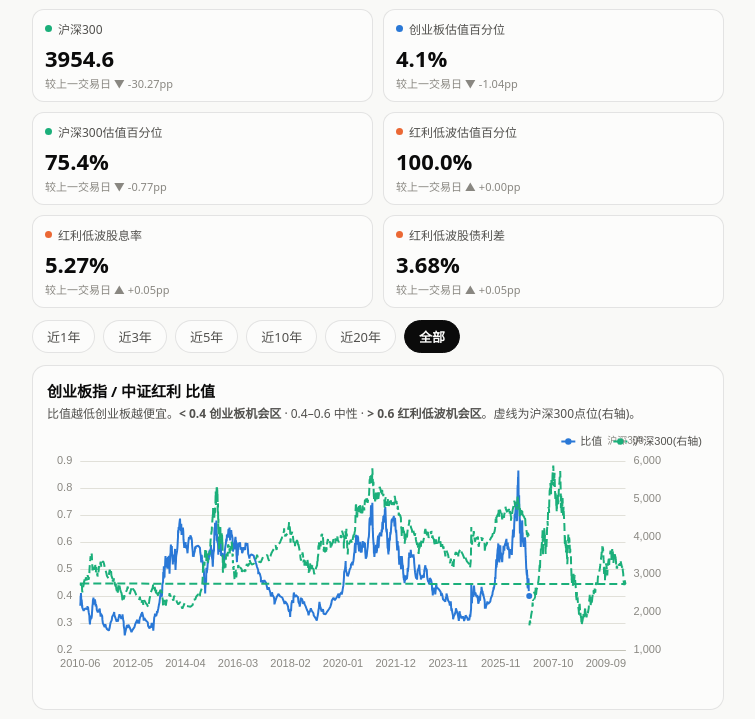
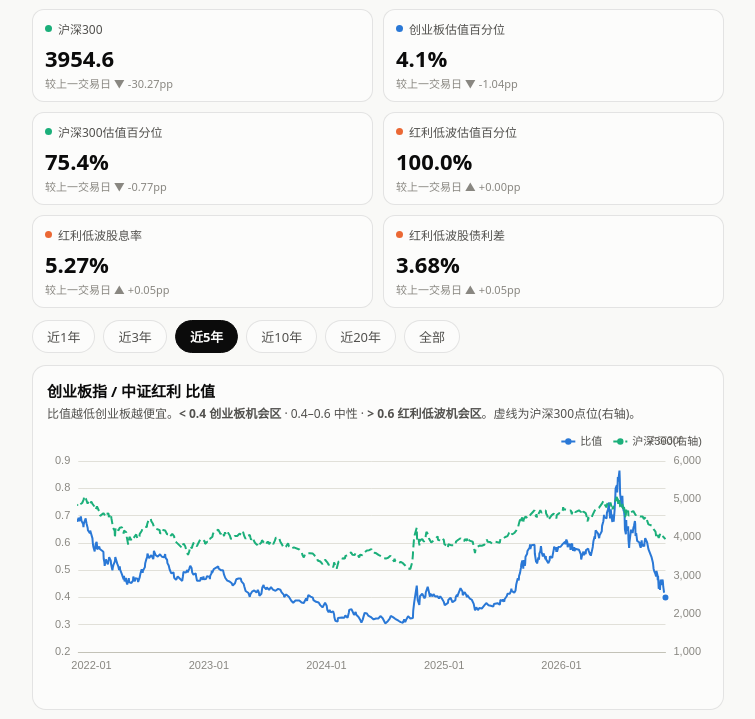
Before and after one commit to shenlong77/jiance, a plain HTML site: page docs/index.html in a window 1280 px wide. Shown: the part 209-928 px from the top of the page, without its empty margins (262-1017 px from the left). Drawn offline with Linux system fonts and the light colour scheme.

Commit message:
feat: 图表共享时间轴+固定轴标签宽度, 各图坐标轴对齐; 时间档切换全局同步, 默认近5年
Co-Authored-By: Claude Code <noreply@anthropic.com>

```diff
--- a/docs/index.html
+++ b/docs/index.html
@@ -305,6 +305,13 @@ footer b { color: var(--text-secondary); font-weight: 600; }
     return s + (unit === 'pp' ? 'pp' : '');
   }
 
+  var ok = function (p) { return p[1] !== null && p[1] !== undefined && !isNaN(p[1]); };
+  var tsOf = function (iso) {
+    var p = iso.split('-');
+    return Date.UTC(+p[0], +p[1] - 1, +p[2]);
+  };
+  var HS300_PAIRS = [];  // 沪深300 时间戳对, 各图共用
+
   function renderChart(key) {
     var def = DEFS.filter(function (d) { return d.key === key; })[0];
     var t = THEMES[getMode()];
@@ -312,18 +319,14 @@ footer b { color: var(--text-secondary); font-weight: 600; }
     var s = DATA.series[key];
     if (!s || !s.points || !s.points.length) {
       el.innerHTML = '<div class="chart-empty">暂无数据</div>';
+      delete charts[key];
       return;
     }
-    var ok = function (p) { return p[1] !== null && p[1] !== undefined && !isNaN(p[1]); };
-    var mainPairs = s.points.filter(ok);
-    var hs = DATA.series.hs300;
-    var hsPairs = (hs && hs.points ? hs.points : []).filter(ok);
-    if (!mainPairs.length) { el.innerHTML = '<div class="chart-empty">暂无数据</div>'; return; }
-    // 合并日期轴(主指标 + 沪深300)
-    var dateSet = {};
-    mainPairs.forEach(function (p) { dateSet[p[0]] = 1; });
-    hsPairs.forEach(function (p) { dateSet[p[0]] = 1; });
-    var dates = Object.keys(dateSet).sort();
+    if (!HS300_PAIRS.length && DATA.series.hs300) {
+      HS300_PAIRS = DATA.series.hs300.points.filter(ok).map(function (p) { return [tsOf(p[0]), p[1]]; });
+    }
+    var mainPairs = s.points.filter(ok).map(function (p) { return [tsOf(p[0]), p[1]]; });
+    if (!mainPairs.length) { el.innerHTML = '<div class="chart-empty">暂无数据</div>'; delete charts[key]; return; }
     var lastMain = mainPairs[mainPairs.length - 1];
 
     var chart = charts[key] || echarts.init(el);
@@ -331,12 +334,13 @@ footer b { color: var(--text-secondary); font-weight: 600; }
 
     var zoom = { type:'inside', filterMode:'none' };
     if (rangeDays > 0) {
-      zoom.startValue = shiftDate(lastMain[0], -rangeDays);
+      zoom.startValue = lastMain[0] - rangeDays * 86400000;
       zoom.endValue = lastMain[0];
     }
 
     var opt = {
-      grid: { left: 10, right: 48, top: 30, bottom: 26, containLabel: true },
+      // 统一边距 + 固定轴标签宽度 -> 各图绘图区左右边缘对齐
+      grid: { left: 8, right: 8, top: 30, bottom: 24, containLabel: true },
       legend: {
         top: 0, right: 2, itemWidth: 14, itemHeight: 8,
         textStyle: { color: t.secondary, fontSize: 11 },
@@ -349,20 +353,21 @@ footer b { color: var(--text-secondary); font-weight: 600; }
         axisPointer: { type: 'cross', label: { backgroundColor: t.ink, color: t.surface, fontSize: 11 } }
       },
       xAxis: {
-        type: 'category', boundaryGap: false,
+        // 共享时间轴: 相同时间档下各图刻度位置一致
+        type: 'time',
         axisLine: { lineStyle: { color: t.baseline } }, axisTick: { show: false },
-        axisLabel: { color: t.muted, fontSize: 11, hideOverlap: true, formatter: function (v) { return v.slice(0, 7); } }
+        axisLabel: { color: t.muted, fontSize: 11, hideOverlap: true, formatter: '{yyyy}-{MM}' }
       },
       yAxis: [
         {
           type: 'value', min: def.yMin, max: def.yMax, scale: def.yMin === null,
           splitLine: { lineStyle: { color: t.grid } }, axisLine: { show: false },
-          axisLabel: { color: t.muted, fontSize: 11 }
+          axisLabel: { color: t.muted, fontSize: 11, width: 46, align: 'right' }
         },
         {
           type: 'value', position: 'right', scale: true,
           splitLine: { show: false }, axisLine: { show: false },
-          axisLabel: { color: t.muted, fontSize: 11 },
+          axisLabel: { color: t.muted, fontSize: 11, width: 52, align: 'left' },
           name: '沪深300', nameTextStyle: { color: t.muted, fontSize: 10 }
         }
       ],
@@ -391,7 +396,7 @@ footer b { color: var(--text-secondary); font-weight: 600; }
           })
         },
         {
-          name: '沪深300(右轴)', type: 'line', data: hsPairs, yAxisIndex: 1,
+          name: '沪深300(右轴)', type: 'line', data: HS300_PAIRS, yAxisIndex: 1,
           symbol: 'none', connectNulls: false,
           lineStyle: { width: 2, type: 'dashed', color: t.aqua },
           itemStyle: { color: t.aqua },
@@ -403,27 +408,28 @@ footer b { color: var(--text-secondary); font-weight: 600; }
     chart.setOption(opt, true);
   }
 
-  function shiftDate(iso, days) {
-    var d = new Date(iso + 'T00:00:00');
-    d.setDate(d.getDate() + days);
-    var m = ('0' + (d.getMonth() + 1)).slice(-2), dd = ('0' + d.getDate()).slice(-2);
-    return d.getFullYear() + '-' + m + '-' + dd;
-  }
-
   function setRange(days) {
     rangeDays = days;
     var btns = document.querySelectorAll('#filters button');
     for (var i = 0; i < btns.length; i++) btns[i].classList.toggle('active', +btns[i].dataset.days === days);
+    // 所有图共用同一时间范围(以全部序列的最新日期为准), 保证横轴对齐
+    var lastTs = 0;
+    Object.keys(DATA.series).forEach(function (k) {
+      var pts = (DATA.series[k] || {}).points || [];
+      for (var i = pts.length - 1; i >= 0; i--) {
+        var ts = tsOf(pts[i][0]);
+        if (ts) { if (ts > lastTs) lastTs = ts; break; }
+      }
+    });
+    if (!lastTs) return;
+    var startTs = days > 0 ? lastTs - days * 86400000 : null;
     Object.keys(charts).forEach(function (k) {
-      var def = DEFS.filter(function (d) { return d.key === k; })[0];
-      var s = DATA.series[k];
-      if (!s || !s.points || !s.points.length) return;
-      var dates = s.points.map(function (p) { return p[0]; });
-      var last = dates[dates.length - 1];
-      if (days > 0) {
-        charts[k].dispatchAction({ type: 'dataZoom', startValue: shiftDate(last, -days), endValue: last });
+      var c = charts[k];
+      if (!c) return;
+      if (startTs !== null) {
+        c.dispatchAction({ type: 'dataZoom', startValue: startTs, endValue: lastTs });
       } else {
-        charts[k].dispatchAction({ type: 'dataZoom', start: 0, end: 100 });
+        c.dispatchAction({ type: 'dataZoom', start: 0, end: 100 });
       }
     });
   }
@@ -512,7 +518,7 @@ footer b { color: var(--text-secondary); font-weight: 600; }
       renderTable();
       DEFS.forEach(function (def) { renderChart(def.key); });
       echarts.connect('monitor', Object.keys(charts).map(function (k) { return charts[k]; }));
-      setRange(0);
+      setRange(1825);
     })
     .catch(function (e) {
       document.getElementById('loading').style.display = 'none';
```
